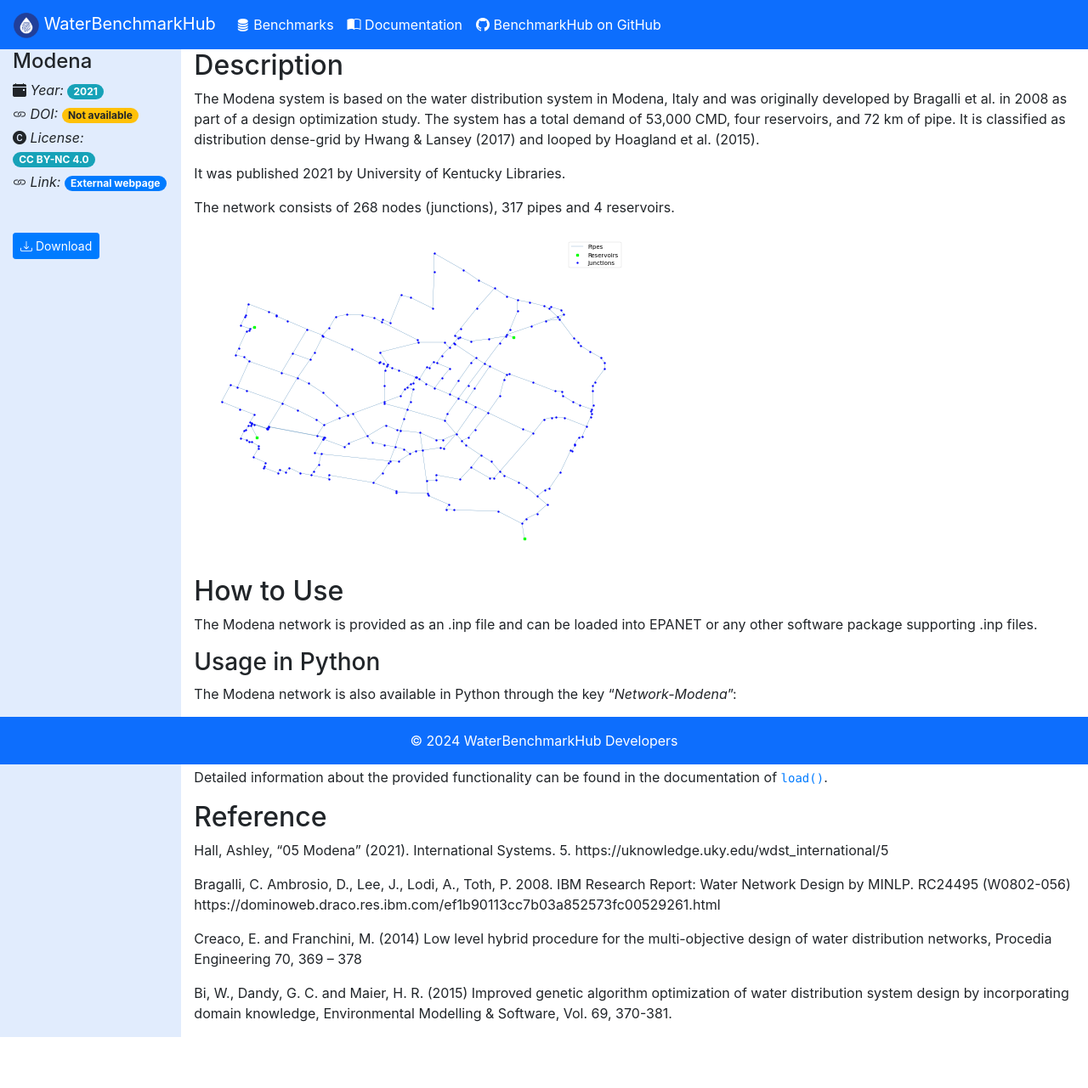
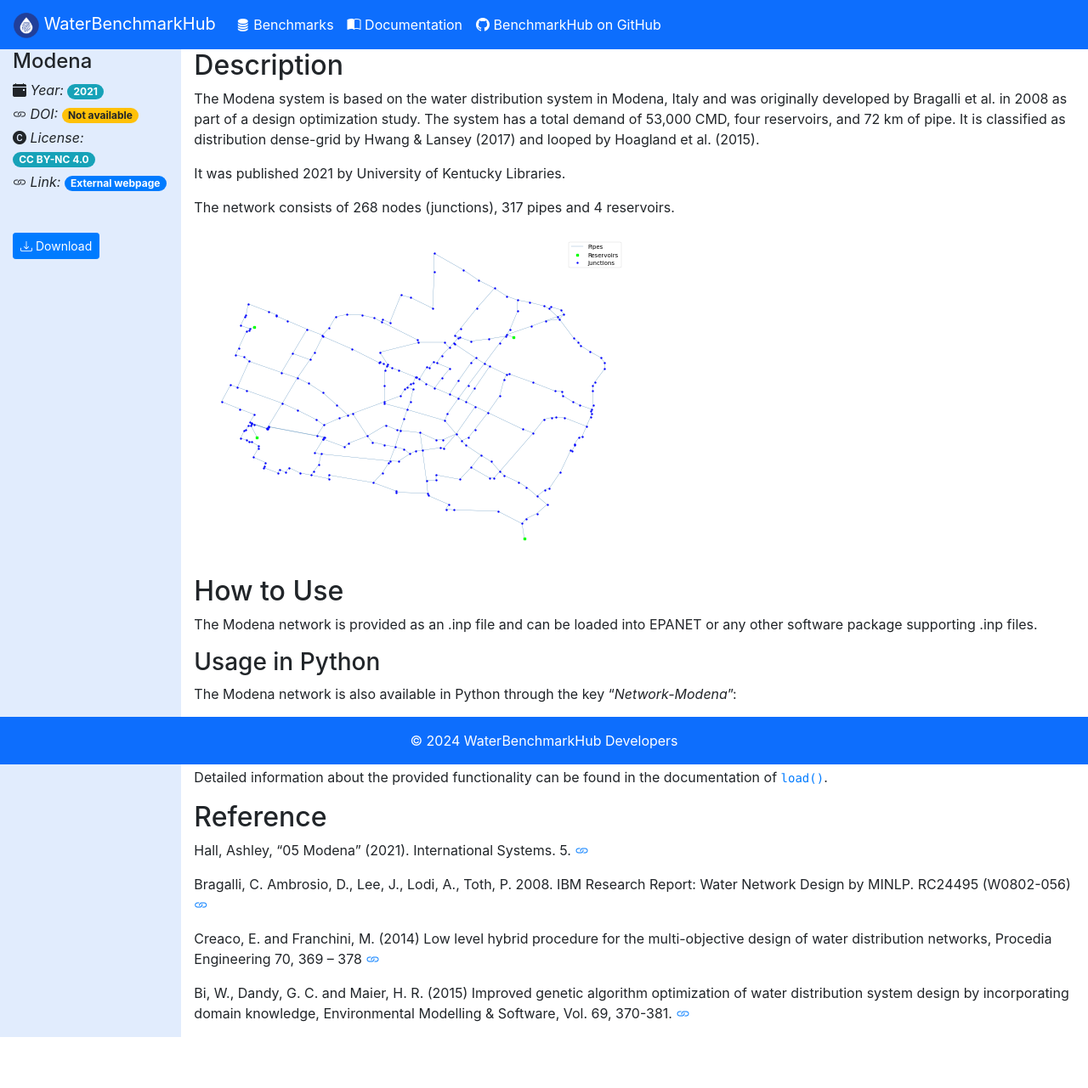
Before and after one commit to WaterFutures/WaterBenchmarkHub, a Jekyll site: the page built from webpage/_benchmarks/network-Modena.md, in a window 1280 px wide. Shown: the whole page at 85% size. Built offline with Jekyll 4.4.1, drawn with Linux system fonts in a browser that asks for light colours.

Commit message:
Add links to references

```diff
--- a/webpage/_benchmarks/network-Modena.md
+++ b/webpage/_benchmarks/network-Modena.md
@@ -39,13 +39,16 @@ Detailed information about the provided functionality can be found in the docume
 ## Reference
 
 Hall, Ashley, "05 Modena" (2021). International Systems. 5.
-https://uknowledge.uky.edu/wdst_international/5
+[<i class="bi bi-link"></i>](https://uknowledge.uky.edu/wdst_international/5)
 
 Bragalli, C. Ambrosio, D., Lee, J., Lodi, A., Toth, P. 2008. IBM Research Report: Water Network Design by MINLP. RC24495
-(W0802-056) https://dominoweb.draco.res.ibm.com/ef1b90113cc7b03a852573fc00529261.html
+(W0802-056)
+[<i class="bi bi-link"></i>](https://dominoweb.draco.res.ibm.com/ef1b90113cc7b03a852573fc00529261.html)
 
 Creaco, E. and Franchini, M. (2014) Low level hybrid procedure for the multi-objective design of water distribution
 networks, Procedia Engineering 70, 369 – 378
+[<i class="bi bi-link"></i>](https://doi.org/10.1016/j.proeng.2014.02.042)
 
 Bi, W., Dandy, G. C. and Maier, H. R. (2015) Improved genetic algorithm optimization of water distribution system design
 by incorporating domain knowledge, Environmental Modelling & Software, Vol. 69, 370-381.
+[<i class="bi bi-link"></i>](https://doi.org/10.1016/j.envsoft.2014.09.010)
```
